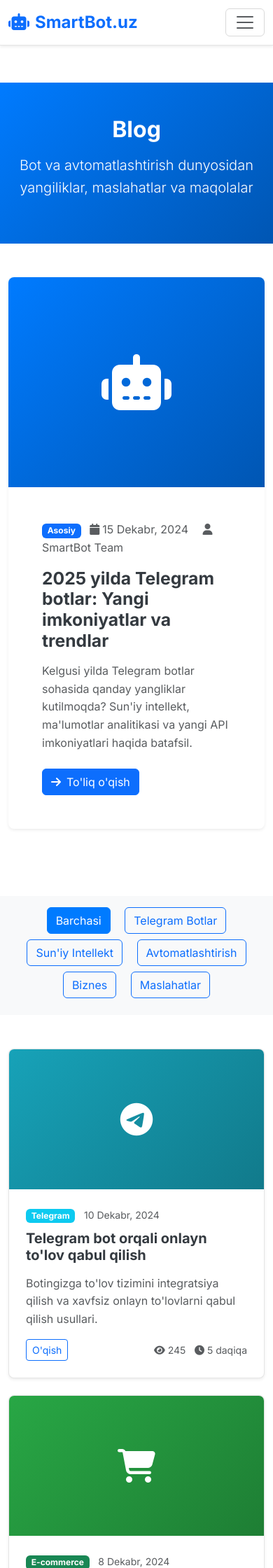
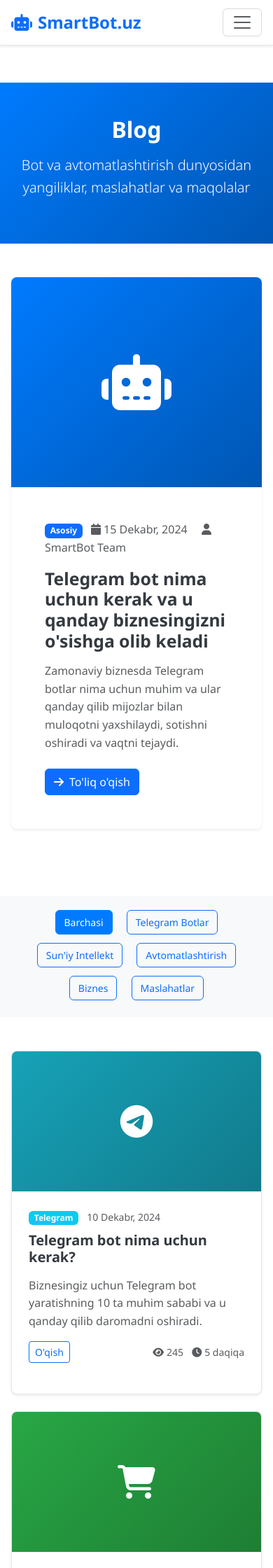
Before and after one commit to onlinemobi102-cpu/SmartBotuz, a Flask app: page /blog in a window 390 px wide. Shown: the top 2240 px of the page at 70% size. Run offline with Flask 3, Linux system fonts and the light colour scheme.

Commit message:
Improve website responsiveness and add form validation
Integrate mobile responsiveness using media queries and add client-side and server-side validation for the contact form, including phone number format checks. Also, update blog post titles and descriptions to be more informative.

Replit-Commit-Author: Agent
Replit-Commit-Session-Id: 492b5247-7477-4f32-8699-30f72021e209
Replit-Commit-Checkpoint-Type: full_checkpoint
Replit-Commit-Screenshot-Url: https://storage.googleapis.com/screenshot-production-us-central1/70f2112c-2709-471e-b25a-340655ae7cf5/492b5247-7477-4f32-8699-30f72021e209/soZLm94

```diff
--- a/app.py
+++ b/app.py
@@ -1,6 +1,7 @@
 import os
-from flask import Flask, render_template, request, flash, redirect, url_for
+from flask import Flask, render_template, request, flash, redirect, url_for, jsonify
 import logging
+import re
 
 # Configure logging
 logging.basicConfig(level=logging.DEBUG)
@@ -27,17 +28,50 @@ def about():
 @app.route('/contact', methods=['GET', 'POST'])
 def contact():
     if request.method == 'POST':
-        name = request.form.get('name')
-        email = request.form.get('email')
-        phone = request.form.get('phone')
-        message = request.form.get('message')
+        name = request.form.get('name', '').strip()
+        email = request.form.get('email', '').strip()
+        phone = request.form.get('phone', '').strip()
+        service = request.form.get('service', '')
+        budget = request.form.get('budget', '')
+        message = request.form.get('message', '').strip()
 
-        # Basic validation
-        if not all([name, email, message]):
-            flash('Iltimos, barcha majburiy maydonlarni to\'ldiring.', 'error')
+        # Validation errors
+        errors = []
+
+        # Required field validation
+        if not name:
+            errors.append('Ism va familiya majburiy')
+        elif len(name) < 2:
+            errors.append('Ism kamida 2 harf bo\'lishi kerak')
+
+        if not email:
+            errors.append('Email manzili majburiy')
+        elif not re.match(r'^[^\s@]+@[^\s@]+\.[^\s@]+$', email):
+            errors.append('Email manzili noto\'g\'ri formatda')
+
+        if not message:
+            errors.append('Xabar matni majburiy')
+        elif len(message) < 10:
+            errors.append('Xabar kamida 10 harf bo\'lishi kerak')
+
+        # Phone number validation (if provided)
+        if phone and not re.match(r'^\+998\s\d{2}\s\d{3}\s\d{2}\s\d{2}$', phone):
+            errors.append('Telefon raqami noto\'g\'ri formatda. Namuna: +998 90 123 45 67')
+
+        if errors:
+            for error in errors:
+                flash(error, 'error')
         else:
-            # In a real application, you would save this to a database or send an email
-            flash('Xabaringiz muvaffaqiyatli yuborildi! Tez orada siz bilan bog\'lanamiz.', 'success')
+            # Simulate saving to database or sending email
+            app.logger.info(f'New contact form submission from {name} ({email})')
+            flash('Xabaringiz muvaffaqiyatli yuborildi! 24 soat ichida siz bilan bog\'lanamiz.', 'success')
+
+            # If it's an AJAX request, return JSON response
+            if request.headers.get('X-Requested-With') == 'XMLHttpRequest':
+                return jsonify({
+                    'success': True,
+                    'message': 'Xabaringiz muvaffaqiyatli yuborildi! 24 soat ichida siz bilan bog\'lanamiz.'
+                })
             return redirect(url_for('contact'))
 
     return render_template('contact.html')
--- a/static/css/style.css
+++ b/static/css/style.css
@@ -9,7 +9,7 @@
     --light-color: #f8f9fa;
     --dark-color: #343a40;
     --white: #ffffff;
-    --font-family: 'Inter', sans-serif;
+    --font-family: 'Noto Sans', 'Inter', sans-serif;
     --border-radius: 0.375rem;
     --box-shadow: 0 0.125rem 0.25rem rgba(0, 0, 0, 0.075);
     --transition: all 0.3s ease-in-out;
@@ -375,9 +375,22 @@ h1, h2, h3, h4, h5, h6 {
         padding-top: 70px;
     }
 
+    .navbar-nav {
+        flex-direction: column;
+        text-align: center;
+    }
+
+    .navbar-nav .nav-item {
+        margin: 0.25rem 0;
+    }
+
     .hero-section {
         min-height: 80vh;
         padding: 2rem 0;
+    }
+
+    .hero-section .row {
+        flex-direction: column-reverse;
     }
 
     .display-4 {
@@ -392,9 +405,33 @@ h1, h2, h3, h4, h5, h6 {
         display: none;
     }
 
+    .feature-card, .service-card, .portfolio-card, .blog-card {
+        width: 100%;
+        margin-bottom: 20px;
+    }
+
+    .service-detail-card {
+        margin-bottom: 2rem;
+    }
+
+    .newsletter-form {
+        flex-direction: column;
+        align-items: stretch;
+    }
+
     .newsletter-form .form-control {
-        min-width: 250px;
+        min-width: 100%;
         margin-bottom: 1rem;
+    }
+
+    .d-flex.gap-3 {
+        flex-direction: column;
+        gap: 1rem;
+    }
+
+    .btn-lg {
+        width: 100%;
+        margin-bottom: 0.5rem;
     }
 }
 
@@ -406,15 +443,53 @@ h1, h2, h3, h4, h5, h6 {
 
     .hero-section {
         min-height: 70vh;
+        text-align: center;
+    }
+
+    .hero-section h1 {
+        font-size: 1.75rem;
+    }
+
+    .hero-section .lead {
+        font-size: 1rem;
     }
 
     .btn-lg {
         padding: 0.75rem 1.5rem;
         font-size: 1rem;
+        width: 100%;
+        margin-bottom: 0.5rem;
     }
 
     .newsletter-form .form-control {
         min-width: 100%;
+    }
+
+    .container {
+        padding-left: 1rem;
+        padding-right: 1rem;
+    }
+
+    .team-card, .why-choose-card, .contact-card {
+        margin-bottom: 1.5rem;
+    }
+
+    .portfolio-filter, .blog-categories {
+        text-align: center;
+    }
+
+    .filter-btn, .category-btn {
+        margin: 0.25rem;
+        font-size: 0.875rem;
+    }
+
+    .office-info .d-flex {
+        flex-direction: column;
+        text-align: center;
+    }
+
+    .office-info .icon-wrapper {
+        margin: 0 auto 1rem;
     }
 }
 
--- a/static/js/script.js
+++ b/static/js/script.js
@@ -241,13 +241,25 @@ function validateField(field) {
         }
     }
 
-    // Phone validation
-    if (type === 'tel' && value) {
+    // Phone validation (if provided)
+    if (type === 'tel' && value && value.length > 0) {
         const phoneRegex = /^\+998\s\d{2}\s\d{3}\s\d{2}\s\d{2}$/;
         if (!phoneRegex.test(value)) {
-            errorMessage = 'Telefon raqami noto\'g\'ri formatda';
+            errorMessage = 'Telefon raqami noto\'g\'ri formatda. Namuna: +998 90 123 45 67';
             isValid = false;
         }
+    }
+
+    // Name validation
+    if (field.name === 'name' && value && value.length < 2) {
+        errorMessage = 'Ism kamida 2 harf bo\'lishi kerak';
+        isValid = false;
+    }
+
+    // Message validation
+    if (field.name === 'message' && value && value.length < 10) {
+        errorMessage = 'Xabar kamida 10 harf bo\'lishi kerak';
+        isValid = false;
     }
 
     if (!isValid) {
@@ -448,13 +460,19 @@ document.addEventListener('DOMContentLoaded', function() {
     preloadImages();
 });
 
-// Handle form submission with AJAX (for better UX)
+// Enhanced form submission with AJAX and better UX
 function handleAjaxForm(form) {
     form.addEventListener('submit', function(e) {
         e.preventDefault();
 
         const formData = new FormData(this);
         const action = this.action || window.location.href;
+        const submitBtn = this.querySelector('button[type="submit"]');
+        const originalText = submitBtn.innerHTML;
+
+        // Show loading state
+        submitBtn.innerHTML = '<i class="fas fa-spinner fa-spin me-2"></i>Yuborilmoqda...';
+        submitBtn.disabled = true;
 
         fetch(action, {
             method: 'POST',
@@ -463,20 +481,46 @@ function handleAjaxForm(form) {
                 'X-Requested-With': 'XMLHttpRequest'
             }
         })
-        .then(response => response.json())
+        .then(response => {
+            if (response.headers.get('content-type')?.includes('application/json')) {
+                return response.json();
+            } else {
+                // Handle regular form submission response
+                return { success: true, message: 'Xabaringiz muvaffaqiyatli yuborildi!' };
+            }
+        })
         .then(data => {
             if (data.success) {
                 showNotification(data.message, 'success');
                 this.reset();
+                // Clear any existing errors
+                const errorElements = this.querySelectorAll('.is-invalid');
+                errorElements.forEach(el => el.classList.remove('is-invalid'));
+                const feedbacks = this.querySelectorAll('.invalid-feedback');
+                feedbacks.forEach(fb => fb.remove());
             } else {
-                showNotification(data.message, 'error');
+                showNotification(data.message || 'Xatolik yuz berdi', 'error');
             }
         })
         .catch(error => {
+            console.error('Form submission error:', error);
             showNotification('Xatolik yuz berdi. Iltimos, qaytadan urinib ko\'ring.', 'error');
+        })
+        .finally(() => {
+            // Restore button state
+            submitBtn.innerHTML = originalText;
+            submitBtn.disabled = false;
         });
     });
 }
+
+// Initialize AJAX forms
+document.addEventListener('DOMContentLoaded', function() {
+    const contactForm = document.getElementById('contactForm');
+    if (contactForm) {
+        handleAjaxForm(contactForm);
+    }
+});
 
 // Error Handling
 window.addEventListener('error', function(e) {
--- a/templates/base.html
+++ b/templates/base.html
@@ -11,6 +11,7 @@
     <!-- Font Awesome -->
     <link rel="stylesheet" href="https://cdnjs.cloudflare.com/ajax/libs/font-awesome/6.4.0/css/all.min.css">
     <!-- Google Fonts -->
+    <link href="https://fonts.googleapis.com/css2?family=Noto+Sans:wght@300;400;500;600;700&display=swap" rel="stylesheet">
     <link href="https://fonts.googleapis.com/css2?family=Inter:wght@300;400;500;600;700&display=swap" rel="stylesheet">
     <!-- Custom CSS -->
     <link rel="stylesheet" href="{{ url_for('static', filename='css/style.css') }}">
--- a/templates/blog.html
+++ b/templates/blog.html
@@ -33,11 +33,11 @@
                             <span class="text-muted ms-3"><i class="fas fa-user me-1"></i>SmartBot Team</span>
                         </div>
                         <h2 class="fw-bold mb-3">
-                            2025 yilda Telegram botlar: Yangi imkoniyatlar va trendlar
+                            Telegram bot nima uchun kerak va u qanday biznesingizni o'sishga olib keladi
                         </h2>
                         <p class="text-muted mb-4">
-                            Kelgusi yilda Telegram botlar sohasida qanday yangliklar kutilmoqda?
-                            Sun'iy intellekt, ma'lumotlar analitikasi va yangi API imkoniyatlari haqida batafsil.
+                            Zamonaviy biznesda Telegram botlar nima uchun muhim va ular qanday qilib
+                            mijozlar bilan muloqotni yaxshilaydi, sotishni oshiradi va vaqtni tejaydi.
                         </p>
                         <a href="#" class="btn btn-primary">
                             <i class="fas fa-arrow-right me-2"></i>To'liq o'qish
@@ -95,10 +95,10 @@
                             <small class="text-muted">10 Dekabr, 2024</small>
                         </div>
                         <h5 class="fw-bold mb-3">
-                            Telegram bot orqali onlayn to'lov qabul qilish
+                            Telegram bot nima uchun kerak?
                         </h5>
                         <p class="text-muted mb-3">
-                            Botingizga to'lov tizimini integratsiya qilish va xavfsiz onlayn to'lovlarni qabul qilish usullari.
+                            Biznesingiz uchun Telegram bot yaratishning 10 ta muhim sababi va u qanday qilib daromadni oshiradi.
                         </p>
                         <div class="d-flex justify-content-between align-items-center">
                             <a href="#" class="btn btn-outline-primary btn-sm">O'qish</a>
@@ -122,10 +122,10 @@
                             <small class="text-muted">8 Dekabr, 2024</small>
                         </div>
                         <h5 class="fw-bold mb-3">
-                            E-commerce bot yaratish: Boshlang'ich qo'llanma
+                            Avtomatlashtirish orqali 50% vaqt tejash
                         </h5>
                         <p class="text-muted mb-3">
-                            Onlayn do'kon uchun to'liq funktsional Telegram bot yaratish bo'yicha qadam-baqadam qo'llanma.
+                            Biznes jarayonlarini avtomatlashtirish orqali qanday qilib yarim vaqt tejaymiz va samaradorlikni oshiramiz.
                         </p>
                         <div class="d-flex justify-content-between align-items-center">
                             <a href="#" class="btn btn-outline-success btn-sm">O'qish</a>
@@ -150,10 +150,10 @@
                             <small class="text-muted">5 Dekabr, 2024</small>
                         </div>
                         <h5 class="fw-bold mb-3">
-                            ChatGPT va Telegram bot: AI integratsiyasi
+                            Chatbotlar o'qituvchilar uchun nima qilib qoladi?
                         </h5>
                         <p class="text-muted mb-3">
-                            Telegram botingizga ChatGPT API'ni ulash va aqlli chatbot yaratish bo'yicha amaliy qo'llanma.
+                            Ta'lim sohasida chatbotlar qanday qilib o'qituvchilarning ishini osonlashtiradi va o'quvchilarga yordam beradi.
                         </p>
                         <div class="d-flex justify-content-between align-items-center">
                             <a href="#" class="btn btn-outline-warning btn-sm">O'qish</a>
@@ -177,10 +177,10 @@
                             <small class="text-muted">3 Dekabr, 2024</small>
                         </div>
                         <h5 class="fw-bold mb-3">
-                            Ovozli botlar: Kelajakning texnologiyasi
+                            Chatbotlar orqali 24/7 mijozlar xizmati
                         </h5>
                         <p class="text-muted mb-3">
-                            Ovozni tanish va sintez qilish texnologiyalarini Telegram botlarga integratsiya qilish.
+                            AI chatbotlar orqali tun-yu kecha mijozlarga xizmat ko'rsatish va ularning savollariga javob berish.
                         </p>
                         <div class="d-flex justify-content-between align-items-center">
                             <a href="#" class="btn btn-outline-danger btn-sm">O'qish</a>
@@ -205,10 +205,10 @@
                             <small class="text-muted">1 Dekabr, 2024</small>
                         </div>
                         <h5 class="fw-bold mb-3">
-                            Biznes jarayonlarini avtomatlashtirish: 10 ta maslahat
+                            Bot orqali biznesingizni boshqarish: Amaliy maslahatlar
                         </h5>
                         <p class="text-muted mb-3">
-                            Kichik biznesdan tortib korporatsiyagacha - har qanday kompaniya uchun avtomatlashtirish yo'llari.
+                            Telegram bot orqali buyurtmalar, mijozlar va hisobotlarni boshqarish bo'yicha amaliy yo'riqnoma.
                         </p>
                         <div class="d-flex justify-content-between align-items-center">
                             <a href="#" class="btn btn-outline-dark btn-sm">O'qish</a>
@@ -233,10 +233,10 @@
                             <small class="text-muted">28 Noyabr, 2024</small>
                         </div>
                         <h5 class="fw-bold mb-3">
-                            Bot orqali biznes ko'rsatkichlarini oshirish
+                            Restoran uchun bot: Buyurtmalarni avtomatlashtirish
                         </h5>
                         <p class="text-muted mb-3">
-                            Telegram botlar yordamida mijozlar bilan munosabatni yaxshilash va sotishni oshirish usullari.
+                            Ovqat buyurtma qilish, menyuni ko'rsatish va yetkazib berish xizmatini bot orqali tashkil qilish.
                         </p>
                         <div class="d-flex justify-content-between align-items-center">
                             <a href="#" class="btn btn-outline-secondary btn-sm">O'qish</a>
@@ -261,10 +261,10 @@
                             <small class="text-muted">25 Noyabr, 2024</small>
                         </div>
                         <h5 class="fw-bold mb-3">
-                            Bot yaratishda eng ko'p uchraydigan xatolar
+                            Telegram bot orqali daromad olish: 5 ta yo'l
                         </h5>
                         <p class="text-muted mb-3">
-                            Yangi boshlovchilar bot yaratishda qilmasligi kerak bo'lgan asosiy xatolar va ularni oldini olish.
+                            Telegram bot yaratib, undan pul topish usullari: premium xizmatlar, reklama, obuna va boshqalar.
                         </p>
                         <div class="d-flex justify-content-between align-items-center">
                             <a href="#" class="btn btn-outline-info btn-sm">O'qish</a>
@@ -288,10 +288,10 @@
                             <small class="text-muted">22 Noyabr, 2024</small>
                         </div>
                         <h5 class="fw-bold mb-3">
-                            Bot yaratish uchun eng yaxshi vositalar
+                            O'zbek tilida bot yaratish: To'liq qo'llanma
                         </h5>
                         <p class="text-muted mb-3">
-                            Telegram bot yaratish, test qilish va deploy qilish uchun eng foydali vositalar ro'yxati.
+                            O'zbekiston bozori uchun mahalliy til va madaniyatga mos Telegram bot yaratish sir-sirlari.
                         </p>
                         <div class="d-flex justify-content-between align-items-center">
                             <a href="#" class="btn btn-outline-primary btn-sm">O'qish</a>
```
